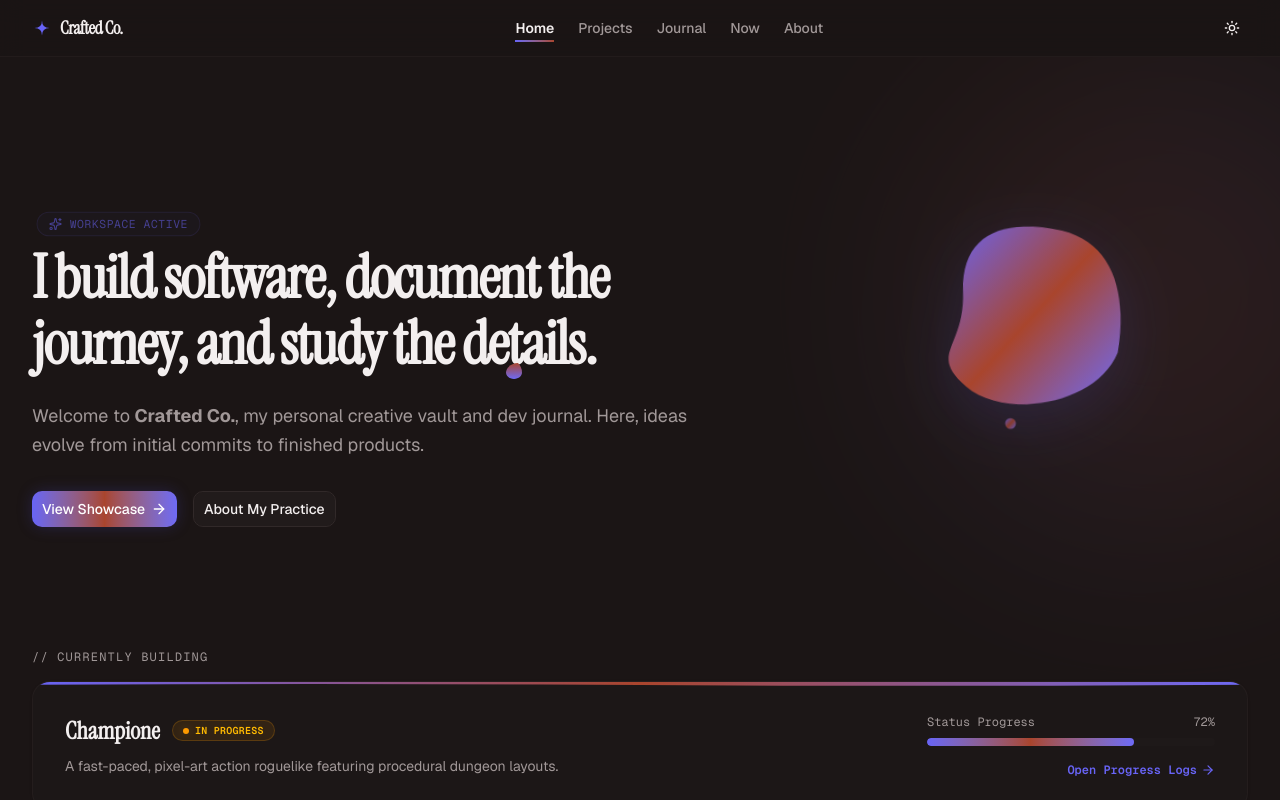
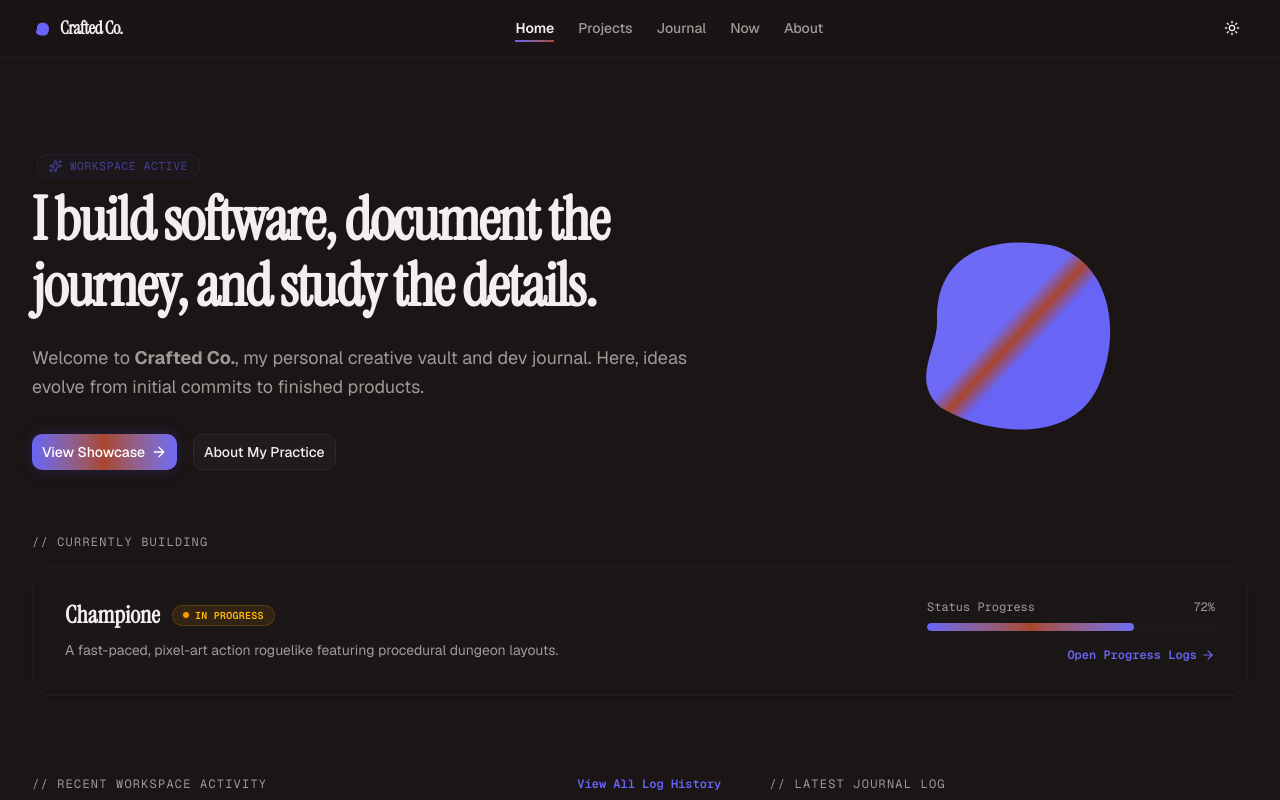
Before and after one commit to Crafted-Company/crafted-co-w, a Next.js app: page / in a window 1280 px wide. Shown: the top 800 px of the page. Built offline with nearby package versions, Linux system fonts and the light colour scheme.

Commit message:
feat: use identical organic logo form in Navbar, animate flowing gradient inside HomePage shape, remove all background glow and goop elements

```diff
--- a/src/app/page.tsx
+++ b/src/app/page.tsx
@@ -26,29 +26,14 @@ export default function HomePage() {
   const latestJournal = mockJournalEntries[0]; // Newest post
   const recentTimeline = mockTimelineEvents.slice(0, 3); // Get latest 3 events
 
-  // Stable kidney/bean shape path (preserving signature logo form)
-  const beanPath = "M35,45 C35,25 50,20 70,25 C88,30 92,48 88,68 C80,86 48,90 35,78 C22,66 35,65 35,45 Z";
+  // Stable kidney/bean shape path matching the signature design identity
+  const beanPath = "M25,50 C25,30 40,20 65,25 C85,30 90,55 80,75 C70,95 40,90 25,80 C15,70 25,60 25,50 Z";
 
   return (
     <PageTransition>
       <div className="flex-grow pb-16 relative overflow-hidden">
-        {/* Organic Background Glow (inspired by Figma logo gradient) */}
-        <motion.div
-          animate={{
-            x: [0, 20, -10, 0],
-            y: [0, -30, 10, 0],
-            scale: [1, 1.05, 0.95, 1],
-          }}
-          transition={{
-            duration: 18,
-            repeat: Infinity,
-            ease: "easeInOut",
-          }}
-          className="absolute -top-40 -right-40 md:top-12 md:-right-20 w-80 h-80 md:w-[450px] md:h-[450px] rounded-full bg-gradient-to-tr from-brand-start via-brand-mid to-brand-end opacity-[0.12] blur-[100px] pointer-events-none -z-10"
-        />
-
         <Container className="space-y-16 pt-16 md:pt-24">
-          {/* 1. Hero Section (Split layout with stable organic shape & drip interactions) */}
+          {/* 1. Hero Section (Split layout with stable logo shape and flowing gradient) */}
           <div className="grid grid-cols-1 lg:grid-cols-12 gap-12 items-center">
             {/* Left Column: Headline and Call to Actions */}
             <div className="lg:col-span-7 space-y-6 relative">
@@ -71,34 +56,6 @@ export default function HomePage() {
 
               <h1 className="font-serif text-4xl md:text-6xl font-bold tracking-tight text-foreground leading-[1.1] max-w-2xl relative">
                 I build software, document the journey, and study the details.
-
-                {/* Liquid drip leaking from bottom of title details */}
-                <span className="absolute bottom-[-18px] left-[70%] hidden md:inline-block pointer-events-none select-none z-10">
-                  <svg className="w-6 h-8 overflow-visible" viewBox="0 0 20 40">
-                    <defs>
-                      <linearGradient id="titleDripGrad" x1="0%" y1="0%" x2="0%" y2="100%">
-                        <stop offset="0%" stopColor="var(--brand-50)" />
-                        <stop offset="100%" stopColor="var(--brand-100)" />
-                      </linearGradient>
-                    </defs>
-                    <path d="M5,0 Q10,5 10,12 C10,16 6,20 0,20 C-6,20 -10,16 -10,12 C-10,5 -2,0 5,0 Z" fill="url(#titleDripGrad)" transform="translate(10, 0)" />
-                    <motion.circle
-                      r="2"
-                      cx="10"
-                      fill="url(#titleDripGrad)"
-                      animate={{
-                        cy: [16, 18, 38],
-                        scale: [0, 1.2, 0.2, 0],
-                        opacity: [0, 1, 0.8, 0],
-                      }}
-                      transition={{
-                        duration: 2.8,
-                        repeat: Infinity,
-                        ease: [0.6, 0.05, 0.8, 0.3],
-                      }}
-                    />
-                  </svg>
-                </span>
               </h1>
               <p className="text-base md:text-lg text-muted-foreground leading-relaxed max-w-2xl">
                 Welcome to <strong>Crafted Co.</strong>, my personal creative vault and dev journal.
@@ -122,11 +79,11 @@ export default function HomePage() {
               </div>
             </div>
 
-            {/* Right Column: Stable shape dripping liquid down (leaking goop theme, circle bg removed) */}
+            {/* Right Column: Stable organic logo shape with flowing gradient (no outer glows) */}
             <div className="lg:col-span-5 hidden lg:flex justify-center items-center h-full relative select-none">
               <motion.svg
-                viewBox="0 0 100 150"
-                className="w-72 h-[432px] drop-shadow-[0_15px_30px_rgba(104,100,246,0.3)] dark:drop-shadow-[0_15px_30px_rgba(104,100,246,0.15)] overflow-visible"
+                viewBox="0 0 100 100"
+                className="w-72 h-72 overflow-visible"
                 animate={{
                   y: [0, -8, 8, 0],
                   rotate: [0, 2, -2, 0],
@@ -138,19 +95,36 @@ export default function HomePage() {
                 }}
               >
                 <defs>
-                  <linearGradient id="brandGrad" x1="0%" y1="0%" x2="100%" y2="100%">
+                  <motion.linearGradient
+                    id="brandGrad"
+                    x1="0%"
+                    y1="0%"
+                    x2="100%"
+                    y2="100%"
+                    animate={{
+                      x1: ["0%", "100%", "0%"],
+                      y1: ["0%", "100%", "0%"],
+                      x2: ["100%", "0%", "100%"],
+                      y2: ["100%", "0%", "100%"],
+                    }}
+                    transition={{
+                      duration: 8,
+                      repeat: Infinity,
+                      ease: "easeInOut",
+                    }}
+                  >
                     <stop offset="0%" stopColor="var(--brand-0)" />
                     <stop offset="50%" stopColor="var(--brand-50)" />
                     <stop offset="100%" stopColor="var(--brand-100)" />
-                  </linearGradient>
+                  </motion.linearGradient>
                 </defs>
 
-                {/* Stable Bean Shape with subtle scale pulsing */}
+                {/* Stable Shape matching the design logo form */}
                 <motion.path
                   fill="url(#brandGrad)"
                   d={beanPath}
                   animate={{
-                    scale: [1, 1.02, 0.98, 1],
+                    scale: [1, 1.03, 0.97, 1],
                   }}
                   transition={{
                     duration: 6,
@@ -158,42 +132,6 @@ export default function HomePage() {
                     ease: "easeInOut",
                   }}
                   style={{ originX: "50px", originY: "50px" }}
-                />
-
-                {/* Dripping Drop 1 */}
-                <motion.circle
-                  fill="url(#brandGrad)"
-                  r="5"
-                  cx="50"
-                  animate={{
-                    cy: [75, 82, 135],
-                    scale: [0, 1.2, 0.4, 0],
-                    opacity: [0, 1, 0.8, 0],
-                  }}
-                  transition={{
-                    duration: 3,
-                    repeat: Infinity,
-                    ease: [0.6, 0.05, 0.8, 0.3],
-                    delay: 0.5,
-                  }}
-                />
-
-                {/* Dripping Drop 2 */}
-                <motion.circle
-                  fill="url(#brandGrad)"
-                  r="4"
-                  cx="65"
-                  animate={{
-                    cy: [72, 78, 125],
-                    scale: [0, 1.1, 0.3, 0],
-                    opacity: [0, 1, 0.7, 0],
-                  }}
-                  transition={{
-                    duration: 3.5,
-                    repeat: Infinity,
-                    ease: [0.6, 0.05, 0.8, 0.3],
-                    delay: 2,
-                  }}
                 />
               </motion.svg>
             </div>
@@ -206,36 +144,9 @@ export default function HomePage() {
                 // Currently Building
               </h2>
               <Card
-                className="overflow-hidden border-border/80 dark:border-border/40 hover:border-brand-start/40 bg-card/30 relative"
+                className="overflow-hidden border-border/80 dark:border-border/40 hover:border-brand-start/40 bg-card/30"
                 hoverable
               >
-                {/* Dripping pooling goop collected at the top border */}
-                <div className="absolute top-0 left-0 w-full h-[6px] overflow-hidden pointer-events-none z-20">
-                  <svg className="w-full h-full" viewBox="0 0 100 10" preserveAspectRatio="none">
-                    <defs>
-                      <linearGradient id="cardGoopGrad" x1="0%" y1="0%" x2="100%" y2="0%">
-                        <stop offset="0%" stopColor="var(--brand-0)" />
-                        <stop offset="50%" stopColor="var(--brand-50)" />
-                        <stop offset="100%" stopColor="var(--brand-100)" />
-                      </linearGradient>
-                    </defs>
-                    <motion.path
-                      fill="url(#cardGoopGrad)"
-                      animate={{
-                        d: [
-                          "M0,0 L100,0 L100,5 Q75,10 50,4 T0,5 Z",
-                          "M0,0 L100,0 L100,3 Q75,2 50,8 T0,3 Z",
-                          "M0,0 L100,0 L100,5 Q75,10 50,4 T0,5 Z"
-                        ]
-                      }}
-                      transition={{
-                        duration: 5,
-                        repeat: Infinity,
-                        ease: "easeInOut"
-                      }}
-                    />
-                  </svg>
-                </div>
                 <CardContent className="p-6 md:p-8 flex flex-col md:flex-row items-start md:items-center justify-between gap-6">
                   <div className="space-y-2 max-w-xl">
                     <div className="flex items-center gap-3">
--- a/src/components/common/Navbar.tsx
+++ b/src/components/common/Navbar.tsx
@@ -32,11 +32,11 @@ export function Navbar() {
         {/* Brand Logo */}
         <Link href="/" className="flex items-center gap-2 group">
           <svg
-            viewBox="0 0 24 24"
+            viewBox="0 0 100 100"
             fill="currentColor"
-            className="w-5 h-5 text-brand-start group-hover:rotate-95 transition-transform duration-500"
+            className="w-5 h-5 text-brand-start group-hover:rotate-12 transition-transform duration-500"
           >
-            <path d="M12 3 Q12 12 21 12 Q12 12 12 21 Q12 12 3 12 Q12 12 12 3 Z" />
+            <path d="M25,50 C25,30 40,20 65,25 C85,30 90,55 80,75 C70,95 40,90 25,80 C15,70 25,60 25,50 Z" />
           </svg>
           <span className="font-serif text-lg font-semibold tracking-tight text-foreground">
             Crafted Co.
```
Also changed, not shown: THE SHAPE.png (added).
